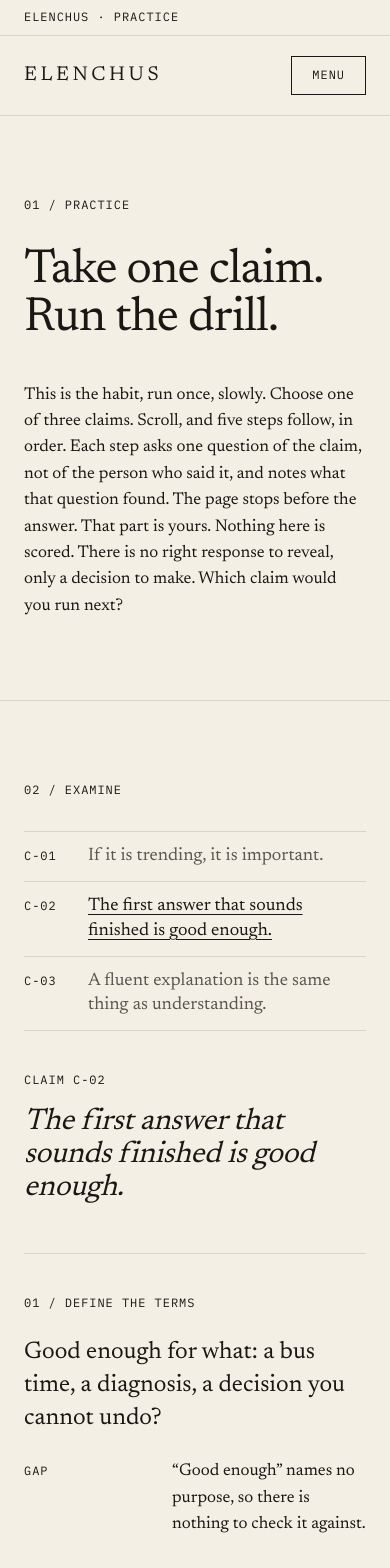
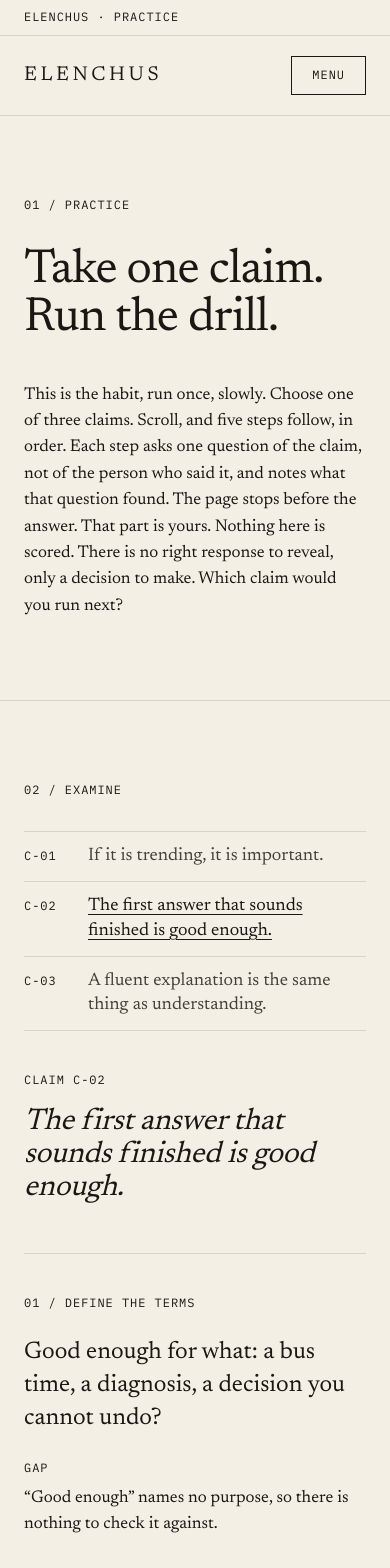
Before and after one commit to theravingrooster/elenchus-site, a Next.js app: page /practice in a window 390 px wide. Shown: the top 1568 px of the page. Built offline with nearby package versions, Linux system fonts and the light colour scheme.

Commit message:
Review fixes: unselected claims at 0.8 ink; note label above sentence on small screens (#13)

```diff
--- a/app/globals.css
+++ b/app/globals.css
@@ -171,13 +171,13 @@ html.lenis body {
 }
 
 /* /practice demo (#13). Claim switcher is plain text buttons: the active claim is
-   underlined and full ink, the others sit at 0.7 ink. No tabs, no cards, no shadow. */
+   underlined and full ink, the others sit at 0.8 ink (8.7:1, above the 7:1 body rule). No tabs, no cards, no shadow. */
 .demo-claim-btn {
   color: var(--color-ink);
   cursor: pointer;
 }
 .demo-claim-btn[aria-pressed="false"] > span:last-child {
-  opacity: 0.7;
+  opacity: 0.8;
 }
 .demo-claim-btn[aria-pressed="true"] > span:last-child,
 .demo-claim-btn:hover > span:last-child {
--- a/components/PracticeDemo.tsx
+++ b/components/PracticeDemo.tsx
@@ -94,7 +94,7 @@ export function PracticeDemo() {
                   {String(i + 1).padStart(2, "0")} / {stepName}
                 </p>
                 <p className="mt-6 font-serif text-2xl leading-snug md:text-3xl">{step.question}</p>
-                <p className="mt-6 grid grid-cols-[8.5rem_1fr] items-baseline gap-3 md:grid-cols-[10rem_1fr]">
+                <p className="mt-6 flex flex-col gap-2 md:grid md:grid-cols-[10rem_1fr] md:items-baseline md:gap-3">
                   <span className="mono-label">{step.note.kind}</span>
                   <span>{step.note.text}</span>
                 </p>
```
